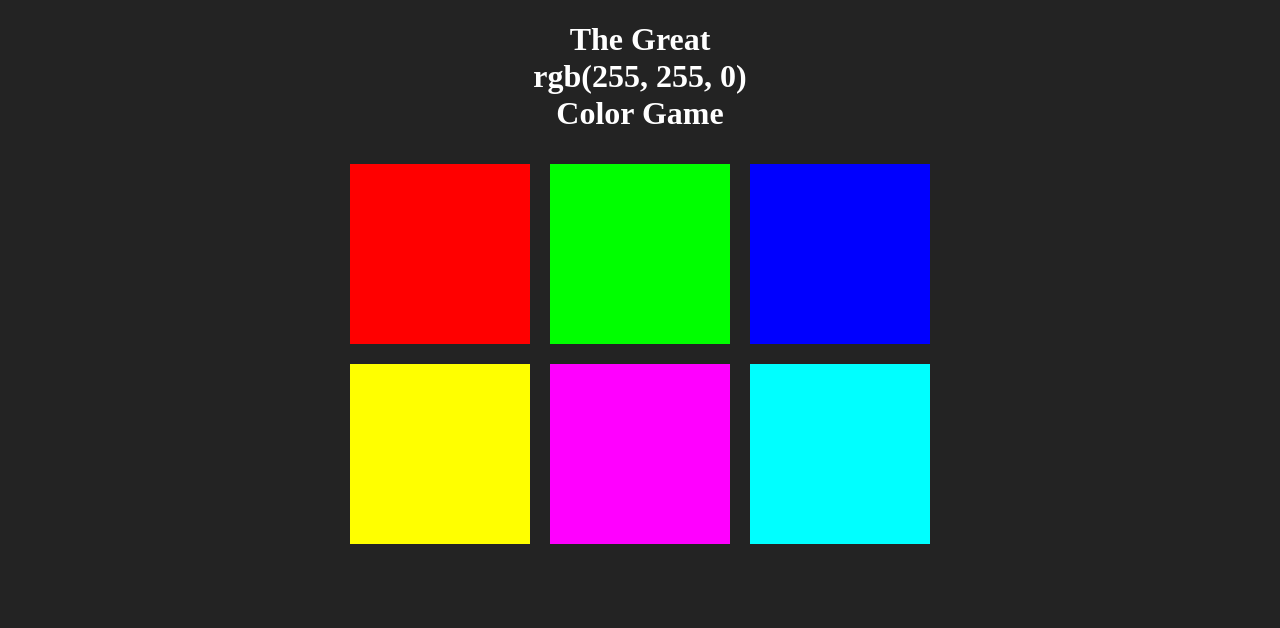
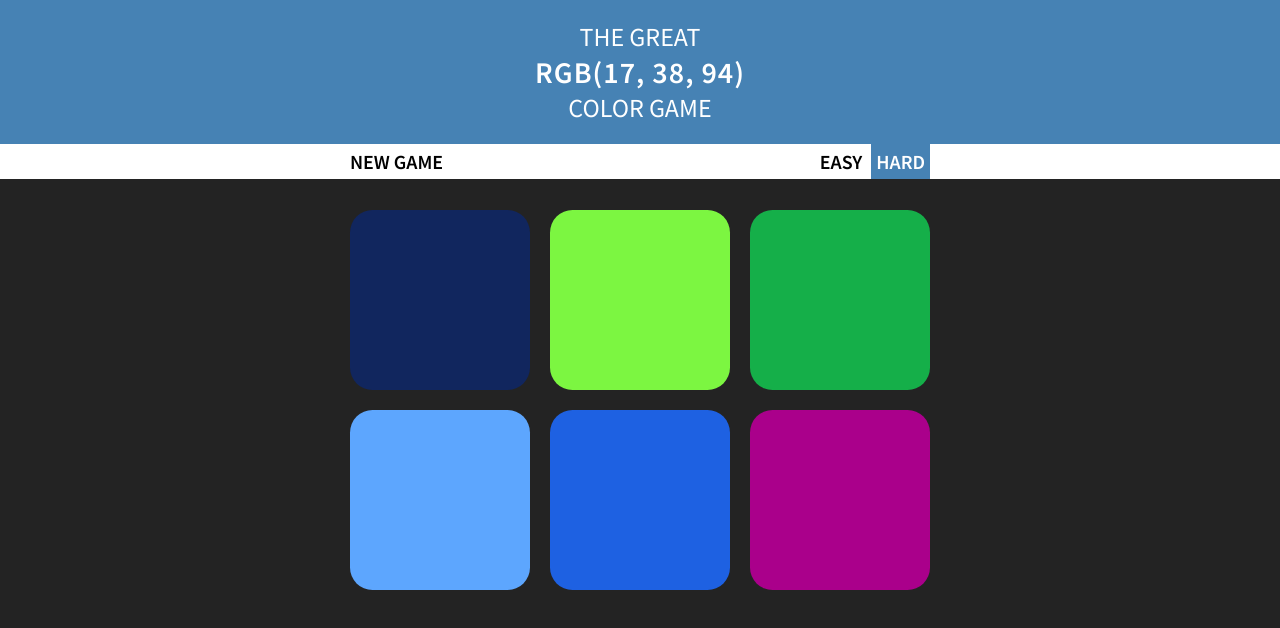
Before and after one commit to HectorMolto/color-game, a plain HTML site: page index.html in a window 1280 px wide. Drawn offline with Linux system fonts and the light colour scheme.

Commit message:
Project finished (I think!)

```diff
--- a/index.html
+++ b/index.html
@@ -2,12 +2,23 @@
 <html>
 <head>
   <title>RGB Guessing Game</title>
+  <link href="https://fonts.googleapis.com/css?family=Source+Sans+Pro:400,600" rel="stylesheet">
   <link rel="stylesheet" type="text/css" href="main.css">
 
 </head>
 <body>
 
   <h1>The Great <br><span id="colorDisplay">RGB</span><br> Color Game</h1>
+  <div class="header">
+    <div class="controls">
+      <span id="reset">New Game</span>
+      <span id="result"></span>
+      <div class="modeButtons">
+        <span class="mode" id="easy">Easy</span>
+        <span class="mode selected" id="hard">Hard</span>
+      </div>
+    </div>
+  </div>
 
   <div class="container">
     <div class="square"></div>
--- a/main.css
+++ b/main.css
@@ -1,14 +1,64 @@
 
 body {
   background-color: #232323;
+  margin: 0;
+  font-family: Source Sans Pro, sans-serif;
+  text-transform: uppercase;
 }
 
 h1 {
   color: white;
   text-align: center;
+  background-color: steelblue;
+  margin: 0 auto;
+  font-weight: 400;
+  padding: 20px 0;
+  font-size: 26px;
+}
+
+#colorDisplay {
+  font-size: 30px;
+  font-weight: 600;
+  letter-spacing: 1px;
+  }
+
+.header {
+  background-color: white;
+  padding: 5px 0;
+}
+
+.controls {
+  display: flex;
+  justify-content: space-between;
+  max-width: 600px;
+  margin: 0 auto;
+  font-size: 20px;
+  font-weight: 600;
+}
+
+.selected {
+  background-color: steelblue;
+  color: white;
+}
+
+.mode {
+  padding: 5px 5px;
+}
+
+.modeButtons {
+  margin-right: 1.66%;
+}
+
+#reset {
+  margin-left: 1.66%;
+}
+
+#result {
+  color: firebrick;
 }
 
 .container {
+  padding-top: 1.66%;
   display: flex;
   flex-wrap: wrap;
   max-width: 600px;
@@ -20,6 +70,7 @@ h1 {
   padding-bottom: 30%;
   background-color: purple;
   margin: 1.66%;
+  border-radius: 12.5%;
 }
 
 .hidden {
--- a/script.js
+++ b/script.js
@@ -1,25 +1,118 @@
-const colors =
-  ['rgb(255, 0, 0)',
-    'rgb(0 ,255, 0)',
-    'rgb(0, 0, 255)',
-    'rgb(255, 255, 0)',
-    'rgb(255, 0, 255)',
-    'rgb(0, 255, 255)'];
+// Create and empty array to fill with 3 or 6 colors afterwards
+const colors = [];
+const squares = document.querySelectorAll('.square');
+const h1 = document.querySelector('h1');
+const result = document.querySelector('#result');
+const reset = document.querySelector('#reset');
+const modes = document.querySelectorAll('.mode');
 
-const squares = document.querySelectorAll('.square');
-const pickedColor = colors[3];
+// We need to declare the winning color as global to change it after every reset
+let pickedColor;
+let modeGame = 6;
 
-document.querySelector('#colorDisplay').textContent = pickedColor;
+function getRandomInt(min, max) {
+  return Math.floor(Math.random() * (max - min)) + min;
+}
 
+function getRandomColor() {
+  // FIXME: Possible refactor?
+  const red = getRandomInt(0, 256);
+  const greem = getRandomInt(0, 256);
+  const blue = getRandomInt(0, 256);
+  const color = `rgb(${red}, ${greem}, ${blue})`;
 
-for (let i = 0; i < squares.length; i += 1) {
-  squares[i].style.backgroundColor = colors[i];
-  squares[i].addEventListener('click', function () {
-    if (this.style.backgroundColor === pickedColor) {
-      alert('You win');
+  return color;
+}
+
+function addColors() {
+  colors.length = 0;
+  for (let i = 0; i < modeGame; i += 1) {
+    colors.push(getRandomColor());
+  }
+}
+
+function pickRandomColor() {
+  return colors[Math.floor(Math.random() * colors.length)];
+}
+
+function fillColors() {
+  for (let i = 0; i < modeGame; i += 1) {
+    squares[i].classList.remove('hidden');
+    squares[i].style.backgroundColor = colors[i];
+    if (modeGame === 3) {
+
+    }
+  }
+}
+
+function winningSquare() {
+  for (let i = 0; i < modeGame; i += 1) {
+    squares[i].style.backgroundColor = pickedColor;
+    h1.style.backgroundColor = pickedColor;
+    result.style.color = pickedColor;
+  }
+}
+
+function addClickColor() {
+  for (let i = 0; i < squares.length; i += 1) {
+    squares[i].addEventListener('click', function guessColorResponse() {
+      if (this.style.backgroundColor === pickedColor) {
+        document.querySelector('#result').textContent = 'You Win!';
+        winningSquare();
+      } else {
+        document.querySelector('#result').textContent = 'Try Again!';
+        this.classList.add('hidden');
+      }
+    });
+  }
+}
+
+function resetColors() {
+  h1.style.backgroundColor = 'steelblue';
+  result.textContent = '';
+  result.style.color = 'firebrick';
+}
+
+// We start a new game, picking new colors, and setting everything like default
+function resetGame() {
+  addColors();
+  fillColors();
+  resetColors();
+
+  pickedColor = pickRandomColor();
+
+  document.querySelector('#colorDisplay').textContent = pickedColor;
+}
+
+function removeSelectedMode() {
+  for (let i = 0; i < modes.length; i += 1) {
+    modes[i].classList.remove('selected');
+  }
+}
+
+for (let i = 0; i < modes.length; i += 1) {
+  modes[i].addEventListener('click', function () {
+    removeSelectedMode();
+    this.classList.add('selected');
+    if (this.getAttribute('id') === 'easy') {
+      for (let x = 0; x < squares.length; x += 1) {
+        squares[x].classList.add('hidden');
+      }
+      modeGame = 3;
     } else {
-      alert('Try again');
-      this.style.visibility = 'hidden';
+      modeGame = 6;
     }
+    resetGame();
   });
 }
+
+reset.addEventListener('click', function () {
+  resetGame();
+});
+
+function initialize() {
+  resetGame();
+  addClickColor();
+}
+
+initialize();
```
